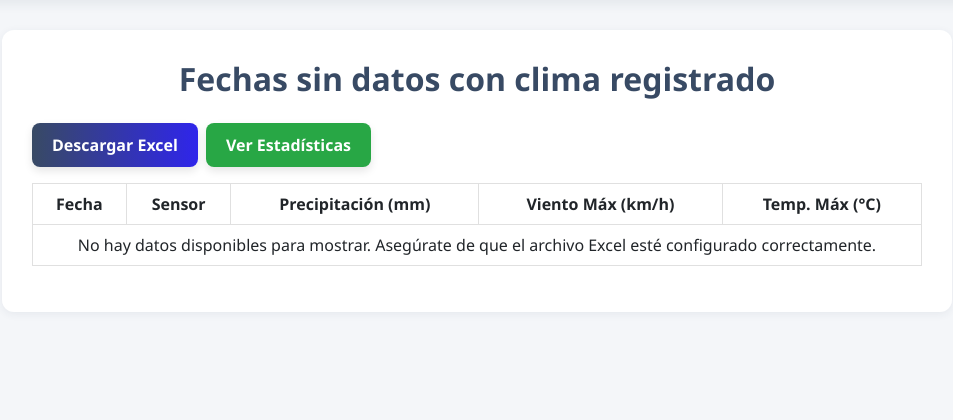
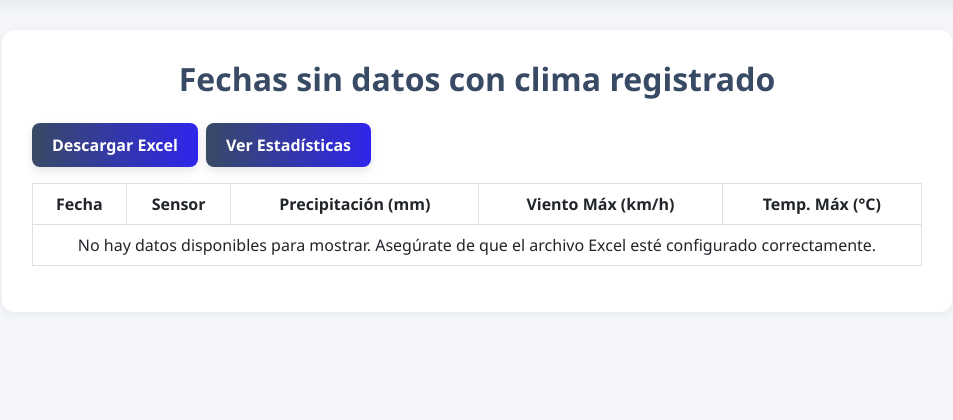
Before and after one commit to Cristina-Colcha/Sistema_epmaps, a Flask app: template SISTEMA_MANTENIMIENTO/templates/resultado.html in a window 1280 px wide. Shown: the part 205-625 px from the top of the page, without its empty margins (163-1116 px from the left). Run offline with Flask 3, Linux system fonts and the light colour scheme; the template is opened without the code that fills it, so the values that code supplies are empty.

Commit message:
feat: bus fixes

```diff
--- a/SISTEMA_MANTENIMIENTO/templates/resultado.html
+++ b/SISTEMA_MANTENIMIENTO/templates/resultado.html
@@ -84,29 +84,6 @@
             text-decoration: none; /* Elimina el subrayado si es un enlace */
         }
         .btn-custom-blue:active {
-            transform: translateY(0);
-            box-shadow: 0 2px 4px rgba(0,0,0,0.1);
-        }
-
-        /* Nuevo estilo para el botón verde */
-        .btn-custom-green {
-            background-color: #28a745; /* Color verde */
-            color: white;
-            border: none;
-            border-radius: 8px; /* Mantener bordes redondeados */
-            font-weight: 600;
-            padding: 10px 20px;
-            box-shadow: 0 4px 8px rgba(0,0,0,0.1);
-            transition: transform 0.2s ease, box-shadow 0.2s ease;
-        }
-        .btn-custom-green:hover {
-            background-color: #218838; /* Verde más oscuro al pasar el ratón */
-            transform: translateY(-2px);
-            box-shadow: 0 6px 12px rgba(0,0,0,0.15);
-            color: white;
-            text-decoration: none;
-        }
-        .btn-custom-green:active {
             transform: translateY(0);
             box-shadow: 0 2px 4px rgba(0,0,0,0.1);
         }
@@ -242,7 +219,7 @@
             <a href="/descargar_faltantes" class="btn btn-custom-blue me-2">
                 Descargar Excel
             </a>
-            <a href="https://URL_REAL_DE_TU_APP_STREAMLIT_EN_RENDER.onrender.com" class="btn btn-custom-green" target="_blank">
+            <a href="http://localhost:8501" class="btn btn-custom-blue" target="_blank">
                 Ver Estadísticas
             </a>
         </div>
```
